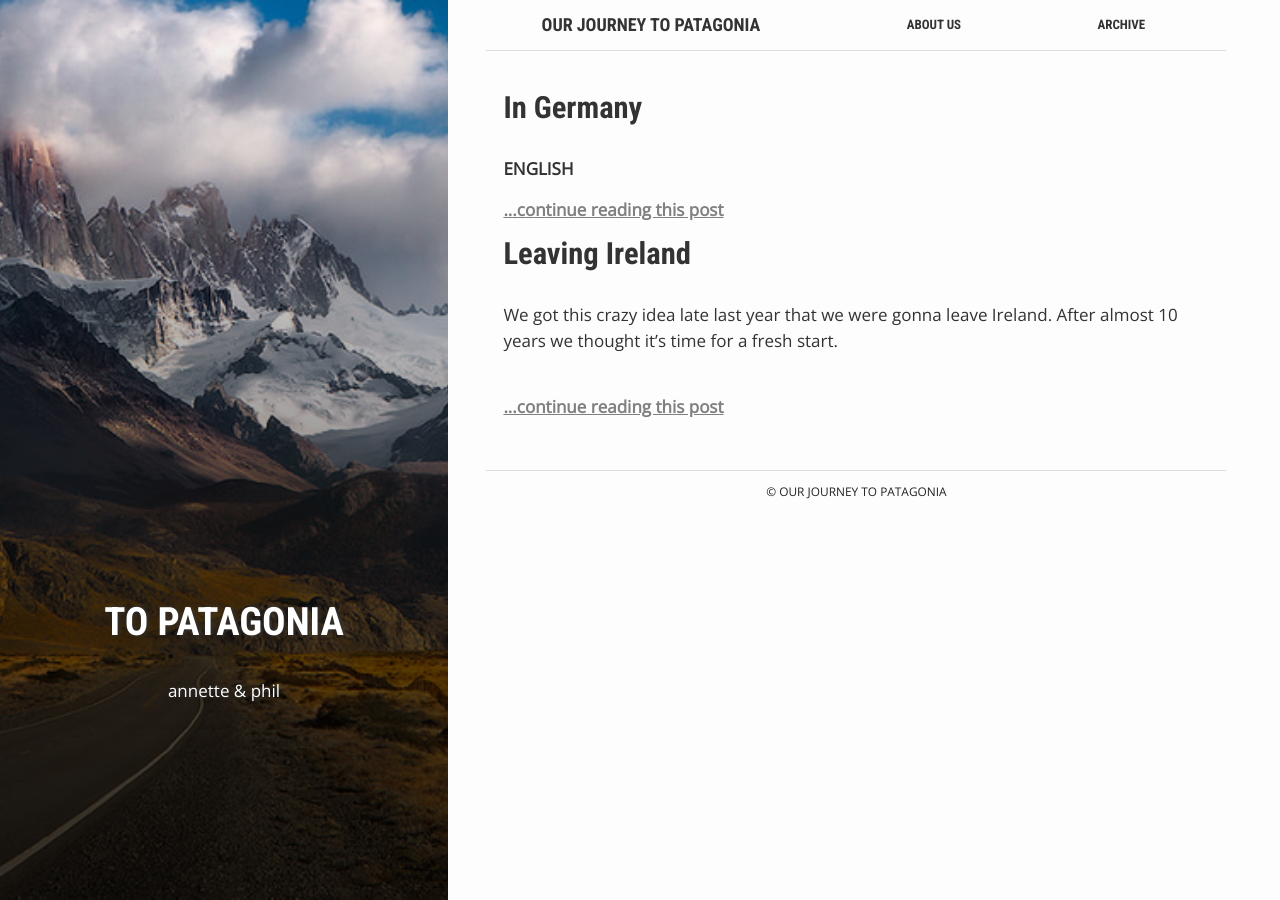
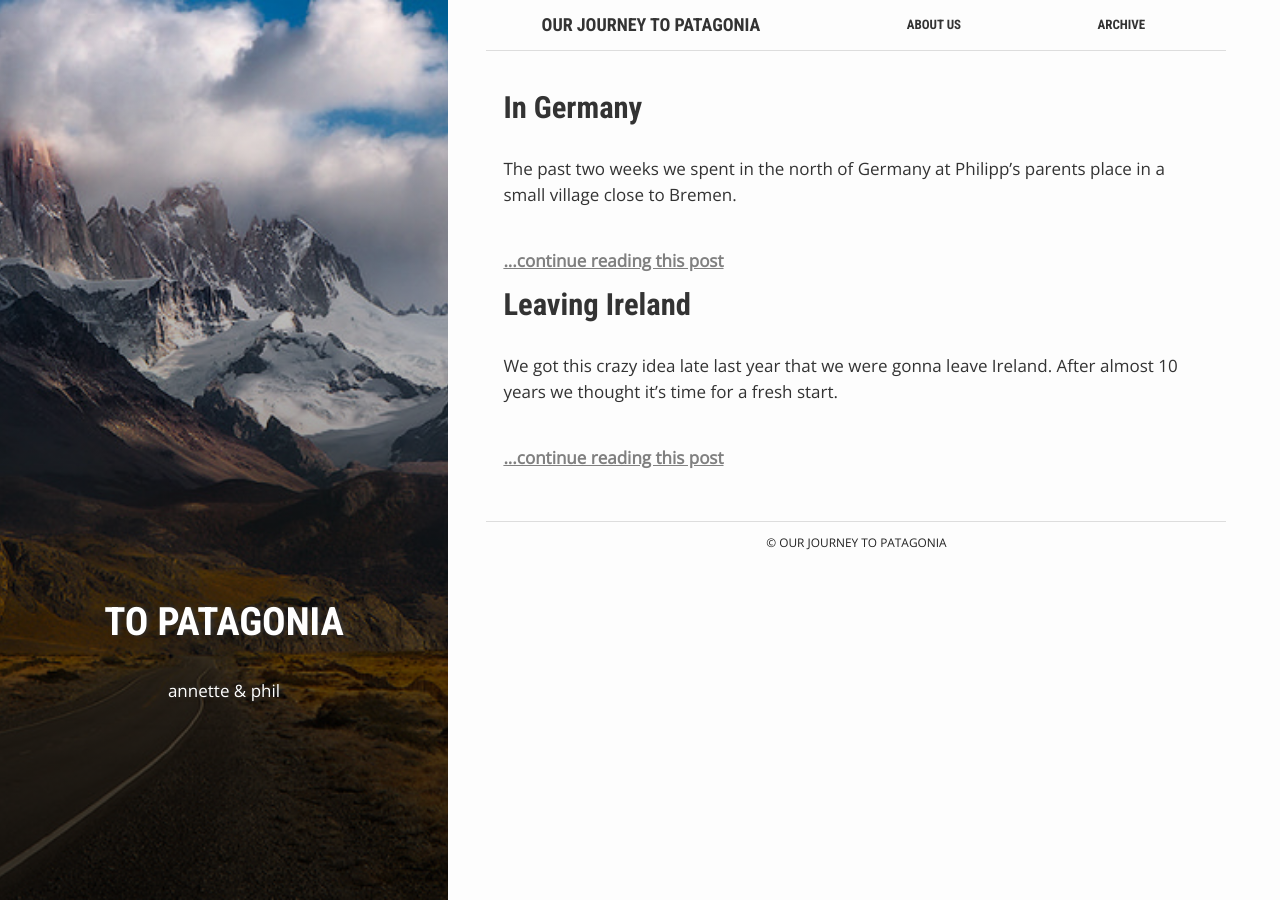
Before and after one commit to SchlachterSchmidt/topatagonia.xyz.assets, a Jekyll site: the page built from index.html, in a window 1280 px wide. Built offline with Jekyll 4.4.1, drawn with Linux system fonts in a browser that asks for light colours.

Commit message:
fixing post preview

```diff
--- a/_posts/2019-04-16-germany.markdown
+++ b/_posts/2019-04-16-germany.markdown
@@ -6,9 +6,9 @@ date:   2019-04-16 17:38:10
 categories: jekyll photo-gallery
 ---
 
-<b>ENGLISH</b>
+The past two weeks we spent in the north of Germany at Philipp's parents place in a small village close to Bremen.<br><br>
 
-The past two weeks we spent in the north of Germany at Philipp's parents place in a small village close to Bremen. Things were in general rather quiet, as we tried to enjoy as much of the spring weather as possible while still working on our blog, and preparing the last missing bits and pieces for the first leg of our journey.
+Things were in general rather quiet, as we tried to enjoy as much of the spring weather as possible while still working on our blog, and preparing the last missing bits and pieces for the first leg of our journey.
 
 All our belongings arrived save and sound, and it was time to put our bikes together again. Thankfully, it seems Phil didn't do any lasting damage to them! We unpacked some of our more delicate belongings as well that wouldn't survive such a long time boxed up. Annette began to work on her own blog as well, that she is doing separately to this one, and which is focused on tech. Check it out [here!](https://arfro.github.io/). Aside from her work on both of the blogs, Annette learned quite a bit of German, and spent a lot of time reading books which are set at some of our destinations.
 
```
